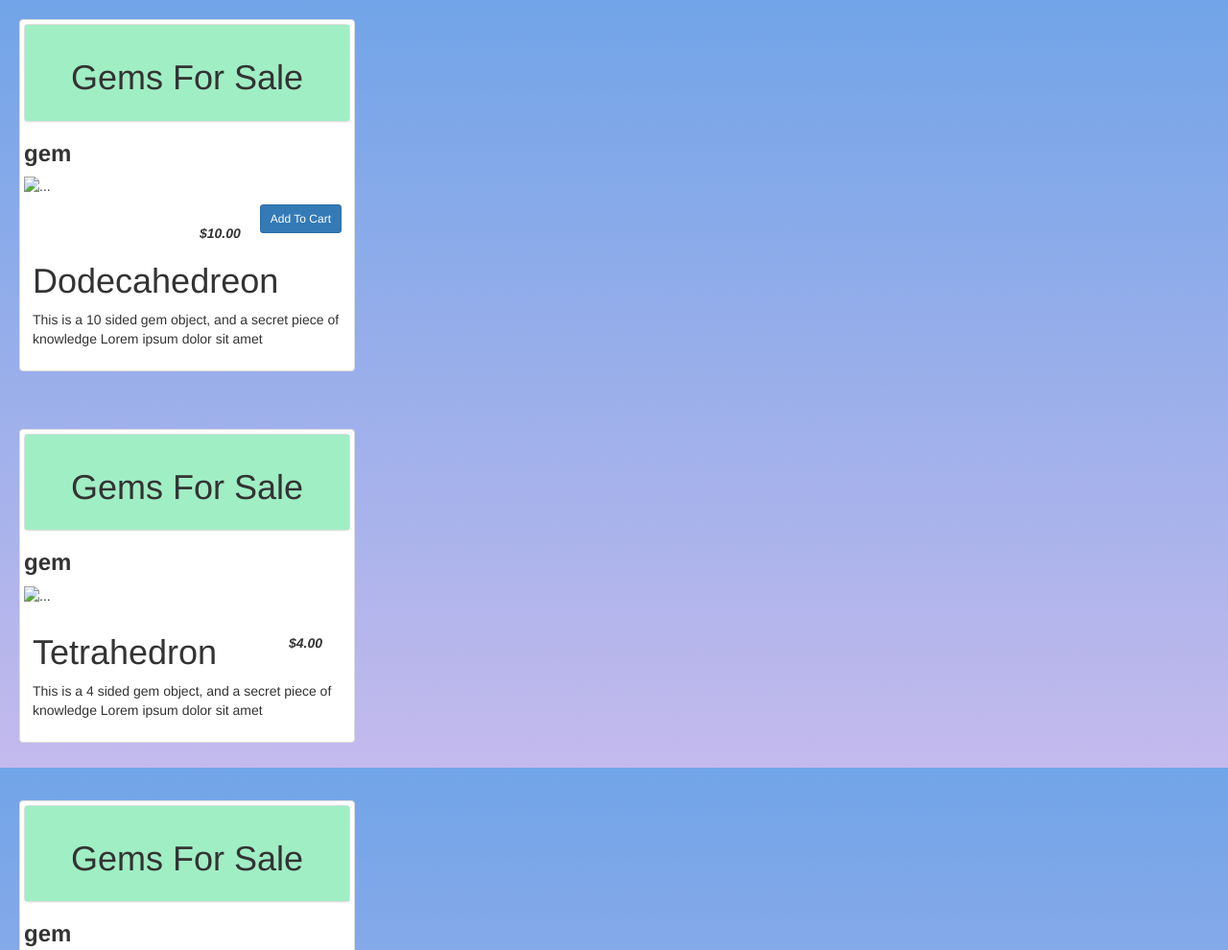
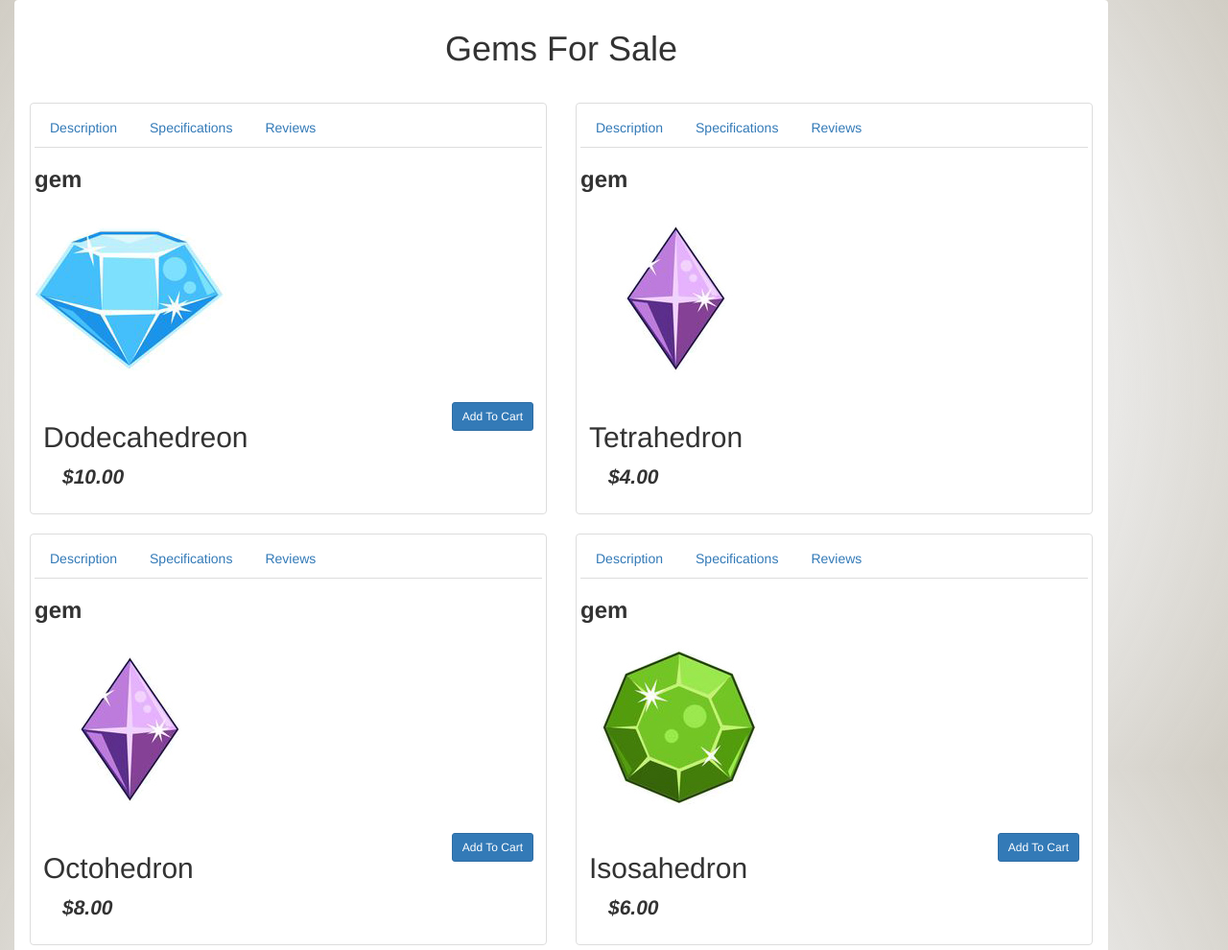
Before and after one commit to CuttyBang/flat-face, a plain HTML site: page index.html in a window 1280 px wide. Shown: the top 990 px of the page at 96% size. Drawn offline with nearby package versions, Linux system fonts and the light colour scheme.

Commit message:
more completion

```diff
--- a/_build/js/main.js
+++ b/_build/js/main.js
@@ -12,7 +12,8 @@
         price: 10,
         description: 'This is a 10 sided gem object, and a secret piece of knowledge Lorem ipsum dolor sit amet',
         canPurchase: true,
-        soldOut: false
+        soldOut: false,
+        images: [{full: 'assets/img/dode.jpg'}]
      },
      {
        type: 'gem',
@@ -20,7 +21,8 @@
        price: 4,
        description: 'This is a 4 sided gem object, and a secret piece of knowledge Lorem ipsum dolor sit amet',
        canPurchase: false ,
-       soldOut: false
+       soldOut: false,
+       images: [{full: 'assets/img/tetra.jpg'}]
     },
     {
       type: 'gem',
@@ -28,7 +30,8 @@
       price: 8,
       description: 'This is a 8 sided gem object, and a secret piece of knowledge Lorem ipsum dolor sit amet',
       canPurchase: true,
-      soldOut: false
+      soldOut: false,
+      images: [{full: 'assets/img/octo.jpg'}]
    },
    {
      type: 'gem',
@@ -36,7 +39,7 @@
      price: 6,
      description: 'This is a 6 sided gem object, and a secret piece of knowledge Lorem ipsum dolor sit amet',
      canPurchase: true,
-     soldOut: false
-  },
-    ];
+     soldOut: false,
+     images: [{full: 'assets/img/isos.jpg'}]
+  }];
 })();
--- a/_build/scss/main.scss
+++ b/_build/scss/main.scss
@@ -1,5 +1,5 @@
 $font-color: #413d3d;
-$background-color: #a0eec4;
+$background-color: #f0f0f0;
 $fonts: "Helvetica", sans-serif;
 
 body, html {
@@ -7,21 +7,18 @@ body, html {
 }
 
 body{
-  background-color: #a0eec4;
-  background-image: linear-gradient(to bottom, #71a4e8, #c4baed 100%);
+  background-color: $background-color;
+  background-image: radial-gradient(circle, rgba(255, 255, 255, 0) 60%, rgba(198, 193, 181, 0.73));
   background-attachment: fixed;
   font-family: $fonts;
   font-color: $font-color;
   display: table;
 }
 
-.titles {
-  background-color: $background-color;
-}
-
 .inner{
   padding: 20px;
 }
 
-.items{
+.amount{
+  font-size: 1.5em;
 }
--- a/assets/js/app.js
+++ b/assets/js/app.js
@@ -1 +1 @@
-!function(){var e=angular.module("store",[]);e.controller("StoreCtrl",function(){this.products=o});var o=[{type:"gem",name:"Dodecahedreon",price:10,description:"This is a 10 sided gem object, and a secret piece of knowledge Lorem ipsum dolor sit amet",canPurchase:!0,soldOut:!1},{type:"gem",name:"Tetrahedron",price:4,description:"This is a 4 sided gem object, and a secret piece of knowledge Lorem ipsum dolor sit amet",canPurchase:!1,soldOut:!1},{type:"gem",name:"Octohedron",price:8,description:"This is a 8 sided gem object, and a secret piece of knowledge Lorem ipsum dolor sit amet",canPurchase:!0,soldOut:!1},{type:"gem",name:"Isosahedron",price:6,description:"This is a 6 sided gem object, and a secret piece of knowledge Lorem ipsum dolor sit amet",canPurchase:!0,soldOut:!1}]}();
+!function(){var e=angular.module("store",[]);e.controller("StoreCtrl",function(){this.products=s});var s=[{type:"gem",name:"Dodecahedreon",price:10,description:"This is a 10 sided gem object, and a secret piece of knowledge Lorem ipsum dolor sit amet",canPurchase:!0,soldOut:!1,images:[{full:"assets/img/dode.jpg"}]},{type:"gem",name:"Tetrahedron",price:4,description:"This is a 4 sided gem object, and a secret piece of knowledge Lorem ipsum dolor sit amet",canPurchase:!1,soldOut:!1,images:[{full:"assets/img/tetra.jpg"}]},{type:"gem",name:"Octohedron",price:8,description:"This is a 8 sided gem object, and a secret piece of knowledge Lorem ipsum dolor sit amet",canPurchase:!0,soldOut:!1,images:[{full:"assets/img/octo.jpg"}]},{type:"gem",name:"Isosahedron",price:6,description:"This is a 6 sided gem object, and a secret piece of knowledge Lorem ipsum dolor sit amet",canPurchase:!0,soldOut:!1,images:[{full:"assets/img/isos.jpg"}]}]}();
--- a/index.html
+++ b/index.html
@@ -18,24 +18,44 @@
   <script type="text/javascript" src="assets/js/vendor/modernizr-2.8.3.min.js"></script>
 </head>
 <body ng-controller="StoreCtrl as store">
-  <div class="container items" ng-repeat="product in store.products">
-    <div class="row">
-      <div class="col-md-4 inner">
-        <div ng-hide="product.soldOut">
-          <div class="thumbnail">
-            <div class="panel panel-default">
-              <div class="panel-body titles">
-                <h1 class="text-center">Gems For Sale</h1>
-              </div>
-            </div>
-            <div class="product-info">
-              <h3><strong>{{product.type}}</strong></h3>
-              <img src="..." alt="..." />
-              <div class="caption">
-                <button class="btn btn-primary btn-sm pull-right purchase" ng-show="product.canPurchase">Add To Cart</button>
-                <p><em class="pull-right inner"><strong>{{product.price | currency}}</strong></em></p>
-                <h1>{{product.name}}</h1>
-                <p>{{product.description}}</p>
+  <div class="container">
+    <div class="panel">
+      <div class="panel-heading"><h1 class="text-center">Gems For Sale</h1></div>
+      <div class="panel-body">
+        <div class="row">
+          <div ng-repeat="product in store.products">
+            <div class="col-lg-6">
+              <div ng-hide="product.soldOut">
+                <div class="thumbnail">
+                  <ul class="nav nav-tabs">
+                    <li><a href ng-click="tab=1">Description</a></li>
+                    <li><a href ng-click="tab=2">Specifications</a></li>
+                    <li><a href ng-click="tab=3">Reviews</a></li>
+                  </ul>
+                  <div class="product-info">
+                    <h3><strong>{{product.type}}</strong></h3>
+                    <img ng-src="{{product.images[0].full}}" />
+                    <div class="caption">
+                      <button class="btn btn-primary btn-sm pull-right purchase" ng-show="product.canPurchase">Add To Cart</button>
+                      <h2>{{product.name}}</h2>
+                      <div class="prices">
+                        <p><em class="text-center amount inner"><strong>{{product.price | currency}}</strong></em></p>
+                      </div>
+                    </div>
+                    <div class="panel" ng-show="tab === 1">
+                      <h4>Descriprion</h4>
+                      {{product.description}}
+                    </div>
+                    <div class="panel" ng-show="tab === 2">
+                      <h4>Specifications</h4>
+                      <p><blockquote>None yet</blockquote></p>
+                    </div>
+                    <div class="panel" ng-show="tab === 3">
+                      <h4>Reviews</h4>
+                      <p><blockquote>None yet</blockquote></p>
+                    </div>
+                  </div>
+                </div>
               </div>
             </div>
           </div>
@@ -45,7 +65,7 @@
   </div>
 
   <script type="text/javascript" src="https://cdnjs.cloudflare.com/ajax/libs/jquery/2.2.0/jquery.min.js"></script>
-  <script>window.jQuery || document.write('<script src="../assets/js/vendor/jquery.min.js"><\/script>')</script>
+  <script>window.jQuery || document.write('<script src="assets/js/vendor/jquery.min.js"><\/script>')</script>
   <script type="text/javascript" src="assets/js/vendor/angular.min.js"></script>
   <script type="text/javascript" src="assets/js/app.js"></script>
 </body>
```
Also changed, not shown: assets/css/main.css, assets/css/main.min.css, assets/img/dode.jpg (added), assets/img/isos.jpg (added), assets/img/octo.jpg (added), assets/img/tetra.jpg (added).
